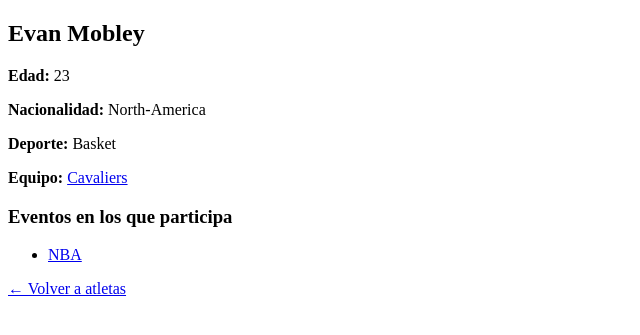
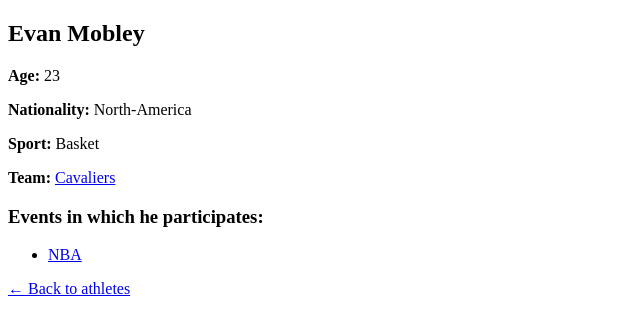
Before and after one commit to DiegoMartinezDeSanjuan/SportsEvents, a Django app: page /athletes/1/ in a window 1280 px wide. Shown: the part 56-391 px from the top of the page, without its empty margins (0-640 px from the left). Run offline with Django 5.2, Linux system fonts and the light colour scheme; a user stored in the database is signed in; data comes from the database, SQL or seed files in the repository.

Commit message:
Update athlete_detail.html

```diff
--- a/templates/athlete_detail.html
+++ b/templates/athlete_detail.html
@@ -2,24 +2,24 @@
 
 {% block content %}
   <h2>{{ athlete.name }}</h2>
-  <p><strong>Edad:</strong> {{ athlete.age }}</p>
-  <p><strong>Nacionalidad:</strong> {{ athlete.nationality }}</p>
-  <p><strong>Deporte:</strong> {{ athlete.sport }}</p>
+  <p><strong>Age:</strong> {{ athlete.age }}</p>
+  <p><strong>Nationality:</strong> {{ athlete.nationality }}</p>
+  <p><strong>Sport:</strong> {{ athlete.sport }}</p>
 
   {% if team %}
-    <p><strong>Equipo:</strong> <a href="{% url 'team_detail' team.id %}">{{ team.name }}</a></p>
+    <p><strong>Team:</strong> <a href="{% url 'team_detail' team.id %}">{{ team.name }}</a></p>
   {% else %}
-    <p><em>Este atleta no está en ningún equipo.</em></p>
+    <p><em>This athlete is not in a team.</em></p>
   {% endif %}
 
-  <h3>Eventos en los que participa</h3>
+  <h3>Events in which he participates:</h3>
   <ul>
     {% for event in events %}
       <li><a href="{% url 'event_detail' event.id %}">{{ event.name }}</a></li>
     {% empty %}
-      <li>No participa en ningún evento.</li>
+      <li>Does not participate in any event.</li>
     {% endfor %}
   </ul>
 
-  <p><a href="{% url 'athletes_list' %}">← Volver a atletas</a></p>
+  <p><a href="{% url 'athletes_list' %}">← Back to athletes</a></p>
 {% endblock %}
```
